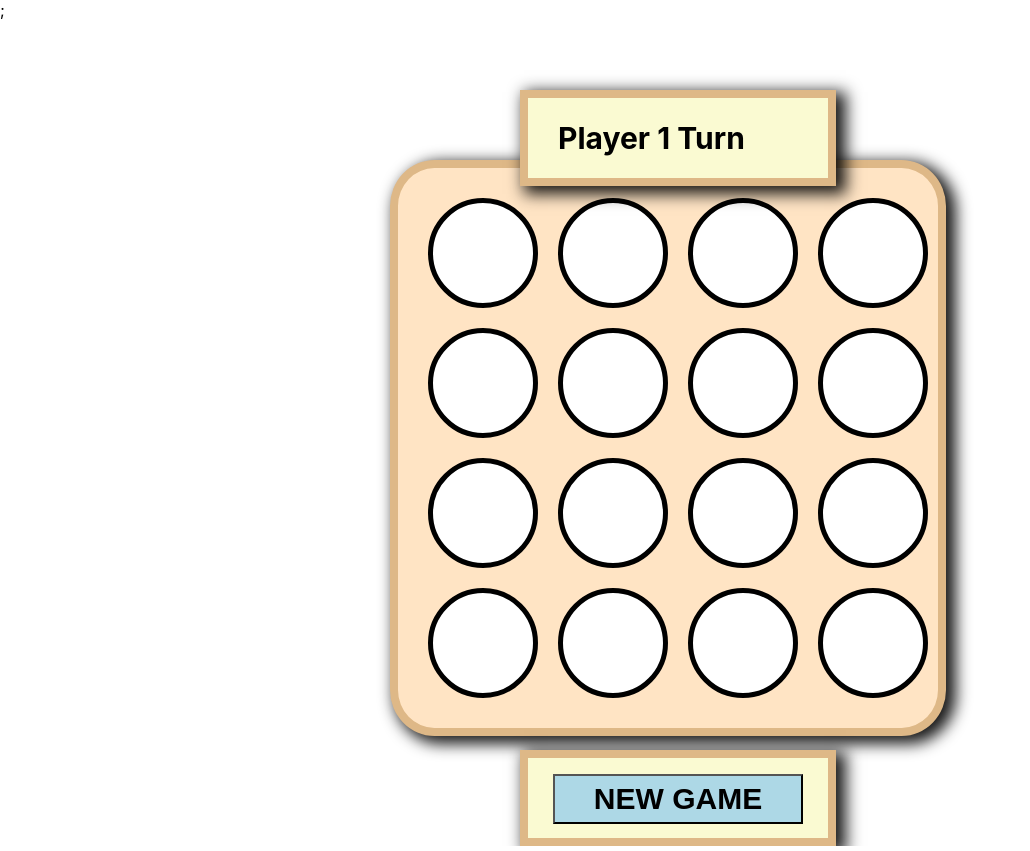
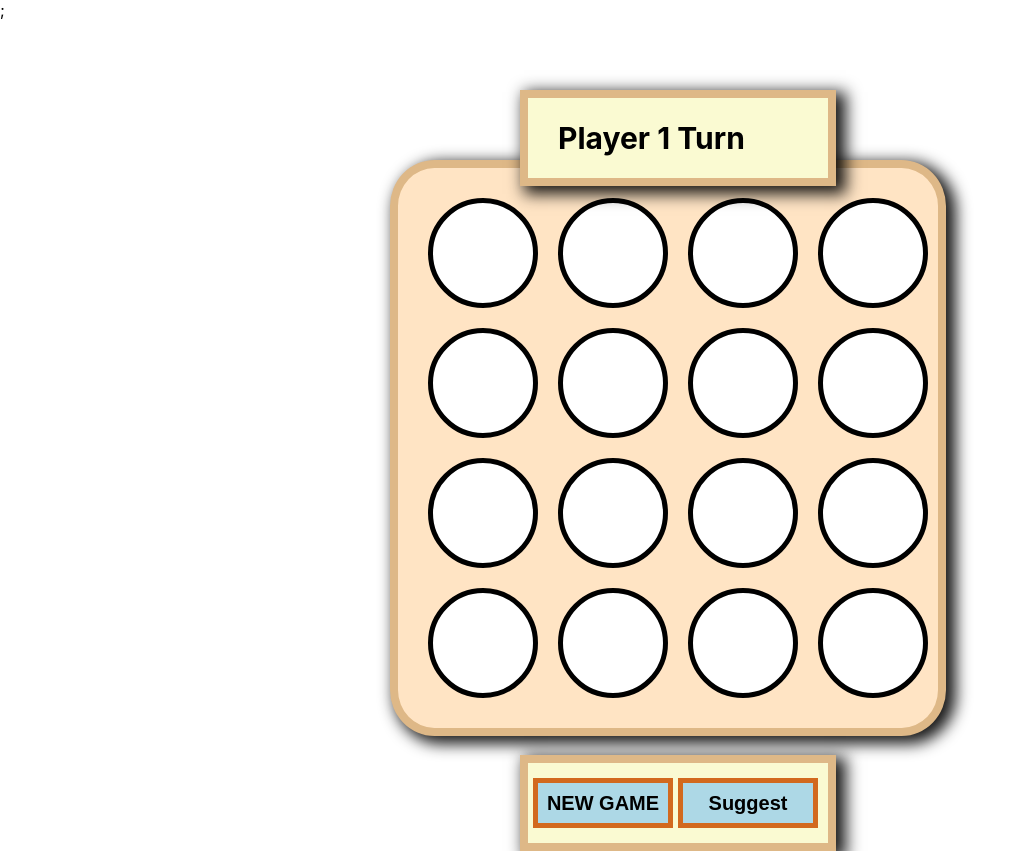
Before and after one commit to Goster210/Connect4, a React (Create React App) app: page / in a window 1280 px wide. Shown: the whole page, without its empty margins (0-1030 px from the left). Built offline with nearby package versions, Linux system fonts and the light colour scheme.

Commit message:
buttom suggest and computer move (random)

```diff
--- a/src/Components/Footer.js
+++ b/src/Components/Footer.js
@@ -1,9 +1,10 @@
 import React from "react";
 
-const Footer = ({ onClickEvent }) => {
+const Footer = ({ onNewGameClick, onSuggestClick }) => {
   return (
     <div className="panel footer">
-      <button onClick={onClickEvent}>NEW GAME</button>
+      <button onClick={onNewGameClick}>NEW GAME</button>
+      <button onClick={onSuggestClick}>Suggest</button>
     </div>
   );
 };
--- a/src/Components/GameBoard.js
+++ b/src/Components/GameBoard.js
@@ -3,9 +3,8 @@ import "../Game.css";
 import GameCircle from "./gameCircle";
 import Header from "./Header";
 import Footer from "./Footer";
-import { isDraw, isWinner } from "../helper";
+import { isDraw, isWinner, getComputerMove } from "../helper";
 import {
-  GAME_STATE_IDLE,
   GAME_STATE_PLAYING,
   GAME_STATE_WIN,
   GAME_STATE_DRAW,
@@ -29,6 +28,7 @@ function GameBoard() {
     console.log("init game")
     setGameBoard(Array(16).fill(NO_GAME));
     setCurrentPlayer(player_1);
+    setGameState(GAME_STATE_PLAYING);
   }
 
   const initBoard = () => {
@@ -39,6 +39,10 @@ function GameBoard() {
 
     return circles;
   };
+
+  const suggestMove = () => {
+    circleClicked(getComputerMove(gameBoard));
+  }
 
   const circleClicked = (id) => {
 
@@ -81,7 +85,7 @@ function GameBoard() {
     <>
       <Header gameState={gameState} currentPlayer={currentPlayer} winPlayer={winPlayer} />
       <div className="gameBoard">{initBoard()}</div>;
-      <Footer onClickEvent={initGame}/>
+      <Footer onNewGameClick={initGame} onSuggestClick={suggestMove}/>
     </>
   );
 }
--- a/src/Game.css
+++ b/src/Game.css
@@ -28,23 +28,28 @@
 
 .footer {
   left: 50%;
-  top: 750px;
+  top: 755px;
   height: 80px;
   width: 300px;
   margin-left: -120px;
+
 }
 
 .footer button {
-  position: relative;
-  left: 50%;
-  top: 20%;
-  margin-left: -125px;
-  width: 250px;
+
+  width: 140px;
   height: 50px;
+  margin-left: 5px;
+  margin-top: 15px;
   background-color: lightblue;
-  font-size: 30px;
-  border: 5ox solid chocolate;
+  font-size: 20px;
+  box-shadow: 3px, 5px 10px 2px rgba(0, 0, 0, 0.9);
+  border: 5px solid chocolate;
   font-weight: bold;
+}
+
+.footer button:hover{
+  background-color: chocolate;
 }
 
 .gameBoard {
--- a/src/helper.js
+++ b/src/helper.js
@@ -1,5 +1,5 @@
 export const isWinner = (gameBoard, currentMove, currentPlayer) => {
-  let board = [...gameBoard]
+  let board = [...gameBoard];
   board[currentMove] = currentPlayer;
   const winLines = [
     [0, 1, 2, 3],
@@ -15,7 +15,6 @@ export const isWinner = (gameBoard, currentMove, currentPlayer) => {
   ];
 
   for (let i = 0; i < winLines.length; i++) {
-
     const [c1, c2, c3, c4] = winLines[i];
 
     if (
@@ -26,17 +25,27 @@ export const isWinner = (gameBoard, currentMove, currentPlayer) => {
     ) {
       return true;
     }
-
   }
   return false;
 };
 
-export const isDraw = (gameBoard, currentMove, currentPlayer) =>{
-
+export const isDraw = (gameBoard, currentMove, currentPlayer) => {
   let board = [...gameBoard];
 
   board[currentMove] = currentPlayer;
 
-  let count = board.reduce((n, x) => n +(x === 0),0);
-  return count ===0;
-}
+  let count = board.reduce((n, x) => n + (x === 0), 0);
+  return count === 0;
+};
+
+export const getComputerMove = (gameBoard) => {
+  let validMoves = [];
+
+  for (let i = 0; i < gameBoard.length; i++) {
+    if (gameBoard[i] === 0) {
+      validMoves.push(i);
+    }
+  }
+  let rndMove = Math.floor(Math.random() * validMoves.length);
+  return validMoves[rndMove];
+};
```
